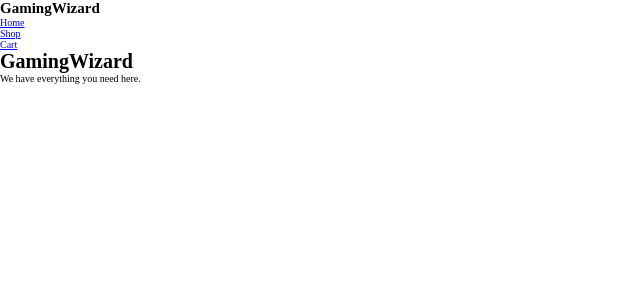
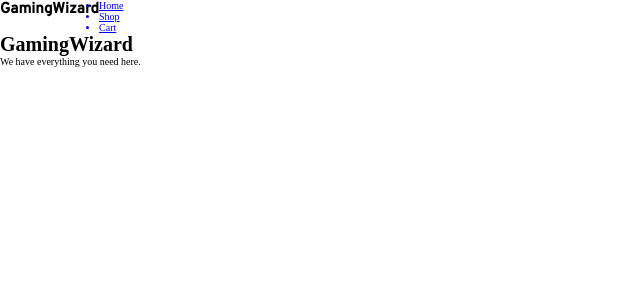
Before and after one commit to wyhong3103/shopping-cart, a React (Create React App) app: page / in a window 1280 px wide. Shown: the top 300 px of the page, without its empty margins (0-640 px from the left). Built offline with nearby package versions, Linux system fonts and the light colour scheme.

Commit message:
Update style

```diff
--- a/src/styles/Nav.css
+++ b/src/styles/Nav.css
@@ -0,0 +1,8 @@
+nav{
+    display: flex;
+    flex-direction: row;
+}
+
+nav h1{
+    font-family: var(--font1);
+}
```
